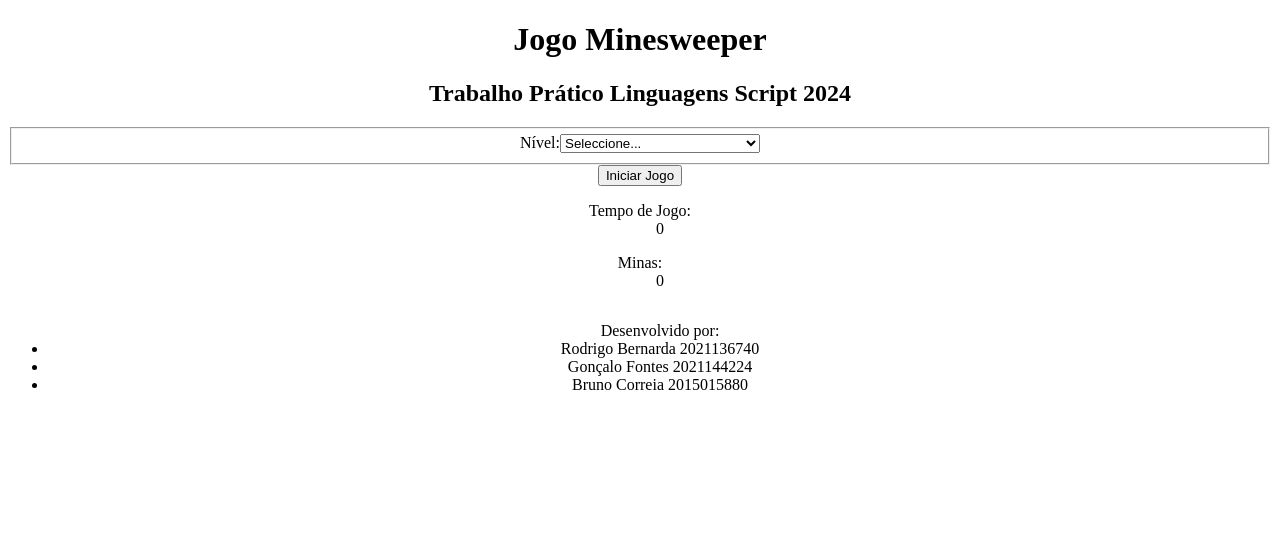
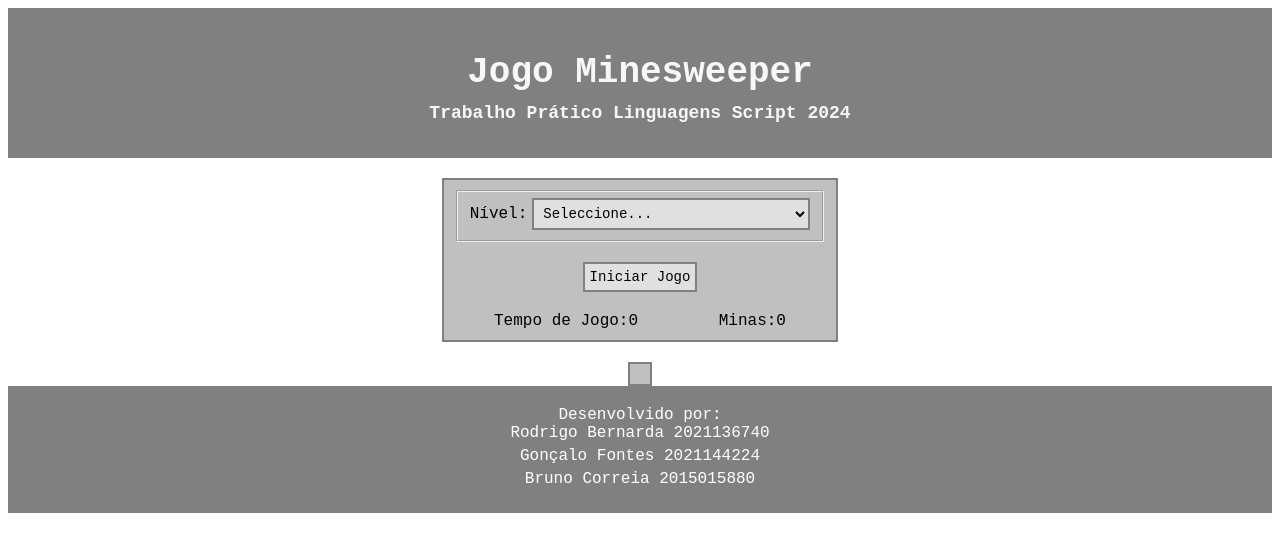
Before and after one commit to rodas404/TP-LS2024, a React (Create React App) app: page / in a window 1280 px wide. Shown: the top 552 px of the page. Built offline with nearby package versions, Linux system fonts and the light colour scheme.

Commit message:
Add files via upload

```diff
--- a/src/components/board/board.css
+++ b/src/components/board/board.css
@@ -1,21 +1,14 @@
 .board {
-    display: flex;
-    flex-direction: column;
-    align-items: center;
-    justify-content: center;
-    margin: 0 auto;
+  display: flex;
+  flex-direction: column;
+  align-items: center;
+  background-color: #C0C0C0; /* Cinza claro retro */
+  border: 2px solid #808080;
+  padding: 10px;
+  margin: 0 auto;
+  width: fit-content;
 }
 
 .board-row {
-    display: flex;
-    justify-content: center;
+  display: flex;
 }
-
-.board-cell {
-    width: 30px;
-    height: 30px;
-    border: 2px solid #000;
-    text-align: center;
-    line-height: 20px;
-    margin: 1px
-}
--- a/src/components/cell/cell-comp.jsx
+++ b/src/components/cell/cell-comp.jsx
@@ -1,13 +1,12 @@
 import React from 'react';
-
+import './cell.css';
 
 function Cell({ cellDetails, updateRightClick, updateReveal }) {
   const { cell, rowIndex, cellIndex } = cellDetails;
-    const {value, flag} = cell;
-
+  const { value, flag, revealed } = cell;
 
   const handleClick = () => {
-        console.log(`Celula ((${rowIndex}, ${cellIndex}): value: ${value}, flag: ${flag})`);
+    console.log(`Célula (${rowIndex}, ${cellIndex}): value: ${value}, flag: ${flag}`);
   };
 
   const handleRightClick = (event) => {
@@ -16,15 +15,30 @@
     handleClick();
   };
 
-    const revealCell = (event) =>{
+  const revealCell = (event) => {
     event.preventDefault();
     updateReveal(rowIndex, cellIndex);
     handleClick();
   };
 
+  const getClassNames = () => {
+    let classNames = "cell";
+    if (revealed) {
+      classNames += " revealed";
+      if (value === 'M') {
+        classNames += " mine";
+      } else if (value > 0) {
+        classNames += ` number-${value}`;
+      }
+    } else if (flag === 1) {
+      classNames += " flagged";
+    }
+    return classNames;
+  };
+
   return (
-    <div className="cell board-cell" onClick={revealCell} onContextMenu={handleRightClick}>
-        {cell.revealed ? (cell.value === 'M' ? '💣' : cell.value) :
+    <div className={getClassNames()} onClick={revealCell} onContextMenu={handleRightClick}>
+      {revealed ? (value === 'M' ? '💣' : value) :
       (flag === 1 ? '🚩' : (flag === 2 ? '❓' : ""))}
     </div>
   );
--- a/src/components/cell/cell.css
+++ b/src/components/cell/cell.css
@@ -1 +1,59 @@
-/* imagino meter aqui as diferentes cores para as celulas em especifico */
+.cell {
+  width: 30px;
+  height: 30px;
+  border: 1px solid #808080;
+  display: flex;
+  justify-content: center;
+  align-items: center;
+  font-size: 18px;
+  font-family: 'Arial', sans-serif;
+  cursor: pointer;
+  box-shadow: 2px 2px 4px #fff inset, -2px -2px 4px #000 inset;
+}
+
+.cell.revealed {
+  background-color: #d3d3d3;
+  border: 1px solid #bfbfbf;
+  box-shadow: none;
+}
+
+.cell.mine {
+  background-color: #d3d3d3;
+  color: red;
+}
+
+.cell.flagged {
+  background-color: #d3d3d3;
+}
+
+.cell.number-1 {
+  color: blue;
+}
+
+.cell.number-2 {
+  color: green;
+}
+
+.cell.number-3 {
+  color: red;
+}
+
+.cell.number-4 {
+  color: darkblue;
+}
+
+.cell.number-5 {
+  color: darkred;
+}
+
+.cell.number-6 {
+  color: turquoise;
+}
+
+.cell.number-7 {
+  color: black;
+}
+
+.cell.number-8 {
+  color: gray;
+}
--- a/src/components/control-panel/control-panel-comp.jsx
+++ b/src/components/control-panel/control-panel-comp.jsx
@@ -2,11 +2,8 @@
 import "./control-panel.css";
 import GameOver from '../game-over/game-over-comp';
 
-//puro copypaste das fichas
 function ControlPanel(props) {
-
-  const { gameStarted, selectedLevel, onGameStart, onLevelChange, timer, minesLeft, result } =
-    props;
+  const { gameStarted, selectedLevel, onGameStart, onLevelChange, timer, minesLeft, result, onRestart } = props;
   const gameStartedClass = gameStarted ? " gameStarted" : "";
   return (
     <section id="panel-control">
@@ -42,9 +39,9 @@
         <dl className={`list-item left${gameStartedClass}`}>
           <dt>Minas:</dt>
           <dd id="points">{minesLeft}</dd>
-      </dl>
+        </dl>
       </div>
-      {result !== null && <GameOver result={result} timer={timer} level={selectedLevel}/>}
+      {result !== null && <GameOver result={result} timer={timer} level={selectedLevel} onRestart={onRestart} />}
     </section>
   );
 }
--- a/src/components/control-panel/control-panel.css
+++ b/src/components/control-panel/control-panel.css
@@ -0,0 +1,74 @@
+#panel-control {
+  background-color: #C0C0C0; /* Cinza claro retro */
+  border: 2px solid #808080;
+  padding: 10px;
+  margin: 20px auto;
+  width: fit-content;
+  text-align: center;
+  font-family: 'Courier New', Courier, monospace; /* Fonte retro */
+}
+
+.form {
+  display: flex;
+  flex-direction: column;
+  align-items: center;
+}
+
+.form-group {
+  margin-bottom: 10px;
+}
+
+label {
+  margin-right: 5px;
+}
+
+select, button {
+  font-family: 'Courier New', Courier, monospace;
+  font-size: 14px;
+  padding: 5px;
+  border: 2px solid #808080;
+  background-color: #E0E0E0; /* Fundo claro */
+  color: #000;
+  cursor: pointer;
+}
+
+select:disabled, button:disabled {
+  background-color: #A0A0A0;
+  color: #666;
+  cursor: not-allowed;
+}
+
+#btPlay {
+  margin-top: 10px;
+}
+
+.form-metadata {
+  margin-top: 20px;
+  display: flex;
+  justify-content: space-around;
+  width: 100%;
+}
+
+.list-item {
+  margin: 0;
+  padding: 0;
+}
+
+.left {
+  text-align: left;
+}
+
+.gameStarted {
+  color: #008000; /* Verde retro */
+}
+
+dl {
+  margin: 0;
+  padding: 0;
+}
+
+dt, dd {
+  display: inline;
+  margin: 0;
+  padding: 0;
+}
--- /dev/null
+++ b/src/components/footer/footer-comp.css
@@ -0,0 +1,23 @@
+
+.footer {
+    background-color: #808080; /* Fundo cinza escuro */
+    color: white; /* Cor do texto branca */
+    padding: 20px 0; /* Espaçamento em torno do conteúdo */
+    text-align: center; /* Texto centralizado */
+}
+
+.footer ul {
+    list-style-type: none; /* Sem marcadores */
+    margin: 0;
+    padding: 0;
+    font-family: 'Courier New', Courier, monospace;
+
+}
+
+.footer li {
+    margin-bottom: 5px; /* Espaço entre os itens da lista */
+    font-family: 'Courier New', Courier, monospace;
+
+}
+
+/* Podes adicionar estilos adicionais, como fontes personalizadas ou ícones relacionados ao Minesweeper, para maior consistência temática. */
--- a/src/components/footer/footer-comp.jsx
+++ b/src/components/footer/footer-comp.jsx
@@ -1,8 +1,9 @@
 import React from 'react';
+import './footer-comp.css';
 
-function Footer(){
-    return(
-        <footer>
+function Footer() {
+    return (
+        <footer className="footer">
             <ul>
                 Desenvolvido por:
                 <li>Rodrigo Bernarda 2021136740</li>
@@ -10,7 +11,6 @@
                 <li>Bruno Correia 2015015880</li>
             </ul>
         </footer>
-
     );
 }
 
--- a/src/components/game-over/game-over-comp.jsx
+++ b/src/components/game-over/game-over-comp.jsx
@@ -1,16 +1,16 @@
+// game-over.jsx
 import React from 'react';
+import './game-over.css';
 
-function GameOver({ result, timer, level}){
-
-    //criar uma formula muito fixe para determinar a pontuacao/nota de um jogo
-      return(
-        //deve ter um botao para iniciar novamente partida
-        <div>
-            {result === 1 ? <h1>MAQUINA</h1> : <h1>LOOOOOOOOOOOOOOL</h1>}
-            <h2>Tempo usado: {timer}</h2>
-            <h2>Nivel: {level}</h2>
-        </div>
-    );
+function GameOver({ result, timer, level, onRestart }) {
+  return (
+    <div className="game-over">
+      {result === 1 ? <h1>MAQUINA</h1> : <h1>PERDEU</h1>}
+      <h2>Tempo usado: {timer}</h2>
+      <h2>Nivel: {level}</h2>
+      <button onClick={onRestart}>Iniciar Novamente</button>
+    </div>
+  );
 }
 
 export default GameOver;
--- a/src/components/game-over/game-over.css
+++ b/src/components/game-over/game-over.css
@@ -0,0 +1,35 @@
+/* game-over.css */
+.game-over {
+    text-align: center;
+    padding: 20px;
+    background-color: #f0f0f0;
+    border: 2px solid #808080;
+    border-radius: 10px;
+    margin-top: 20px;
+  }
+
+  .game-over h1 {
+    font-family: 'Lucida Console', Monaco, monospace;
+    font-size: 24px;
+    color: #ff0000;
+  }
+
+  .game-over h2 {
+    font-family: 'Lucida Console', Monaco, monospace;
+    font-size: 18px;
+    color: #000000;
+  }
+
+  .game-over button {
+    font-family: 'Lucida Console', Monaco, monospace;
+    padding: 10px 20px;
+    margin-top: 20px;
+    background-color: #ff0000;
+    color: #fff;
+    border: 1px solid #808080;
+    cursor: pointer;
+  }
+
+  .game-over button:hover {
+    background-color: #cc0000;
+  }
--- a/src/components/header/header-comp.jsx
+++ b/src/components/header/header-comp.jsx
@@ -1,11 +1,14 @@
+// header.jsx
+
 import React from "react";
+import "./header.css";
 
-function Header(){
-    return(
-        <header>
-            <h1>Jogo Minesweeper</h1>
-            <h2>Trabalho Prático Linguagens Script 2024</h2>
-        </header>
+function Header() {
+    return (
+        <div className="header-container">
+            <h1 className="header-title">Jogo Minesweeper</h1>
+            <h2 className="header-subtitle">Trabalho Prático Linguagens Script 2024</h2>
+        </div>
     );
 }
 
--- /dev/null
+++ b/src/components/header/header.css
@@ -0,0 +1,21 @@
+/* header.css */
+
+.header-container {
+    background-color: #808080; /* Cinza médio */
+    padding: 20px;
+    text-align: center;
+  }
+
+  .header-title {
+    color: #f7f7f7;
+    font-family: 'Courier New', Courier, monospace;
+    font-size: 36px;
+    margin-bottom: 10px;
+  }
+
+  .header-subtitle {
+    color: #f7f7f7;
+    font-family: 'Courier New', Courier, monospace;
+    font-size: 18px;
+    margin-top: 0;
+  }
```
Also changed, not shown: src/components/board/board-comp.jsx (+22 -29 lines). Lines whose indentation alone changed are shown as unchanged.
